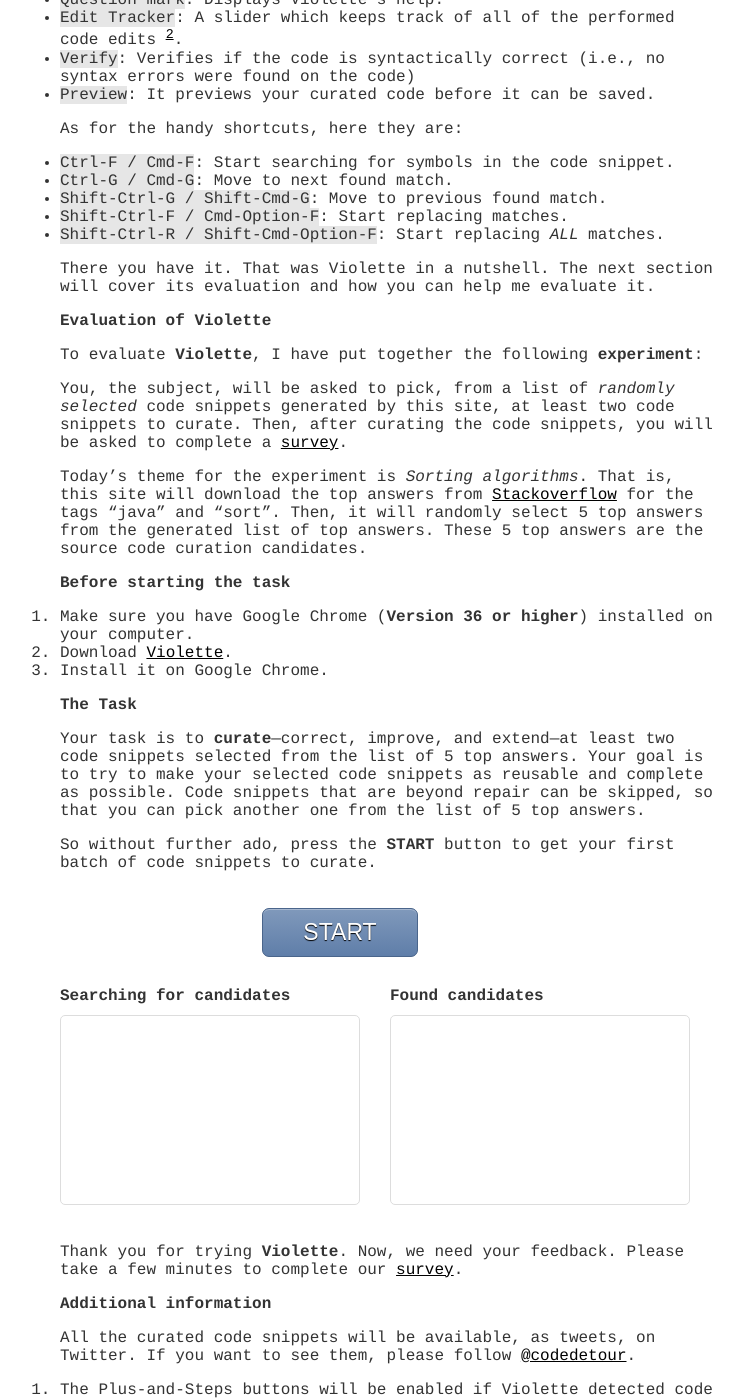
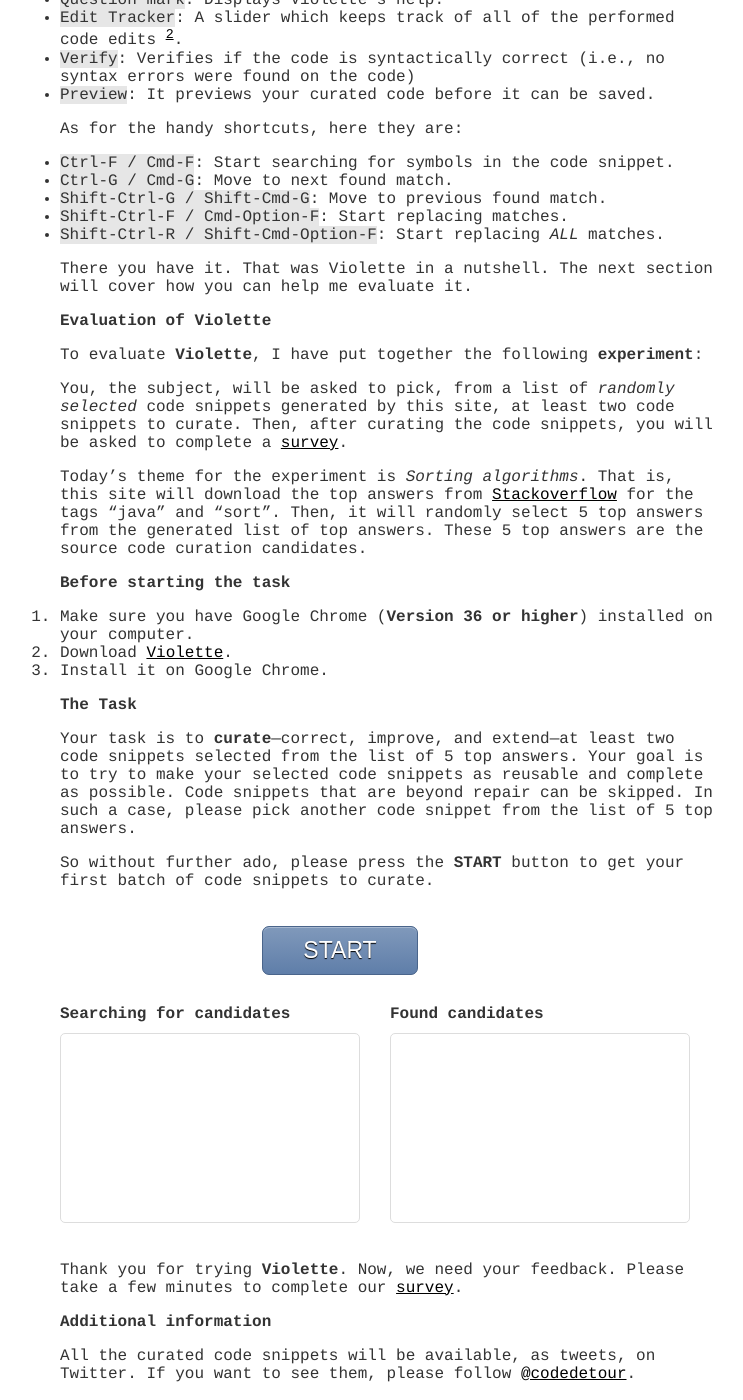
Before and after one commit to hsanchez/hsanchez.github.io, a Jekyll site: the page built from posts/thesiswork/tools/_posts/2014-07-22-violette.md, in a window 1280 px wide and 1400 px high, scrolled down 2172 px. Shown: the whole window, without its empty margins (250-993 px from the left). Built offline with Jekyll 4.4.1, drawn with Linux system fonts in a browser that asks for light colours; Markdown is read by kramdown in place of the engine named in the settings; some of the changed text lies outside the part shown.

Commit message:
updating violette's page

```diff
--- a/posts/thesiswork/tools/_posts/2014-07-22-violette.md
+++ b/posts/thesiswork/tools/_posts/2014-07-22-violette.md
@@ -22,10 +22,10 @@
 
 {% include image.html url="http://www.huascarsanchez.com/static/PlusAndSteps.png" description="Get started with Violette" caption="Fig2. Unlocking Violette's Scratchspace." height = "176" width = "472"%}
 
-The `Plus-and-Steps` buttons require you to enter certain information before unlocking the Scratchspace:
+Once pressed, any of these buttons will ask you to enter certain information before unlocking the Scratchspace:
 
-* `Plus`: It takes either a class name or a class name plus a method signature as a input. The required input uses the syntax `Class[#method(arg:type...):type]` where `Class` is a class name, and `[#method(arg:type...):type]` is an optional method signature. For example, you can either enter `Sorter`, `Sorter#sorts():void`, or `Sorter#sorts(array:Int[]):void`.
-* `Steps`: It takes a `Classname` as an input. For example, you can enter `Sorter`.
+* `Plus`: It'll ask you to enter either a class name or a class name plus a method signature. This input uses the syntax `Class[#method(arg:type...):type]` where `Class` is a class name, and `[#method(arg:type...):type]` is an optional method signature. For example, you can either enter `Sorter`, `Sorter#sorts():void`, or `Sorter#sorts(array:Int[]):void`.
+* `Steps`: It'll ask you to enter a class name. For example, you can enter `Sorter`.
 
 # The Rest ...
 
@@ -54,7 +54,7 @@
 * `Shift-Ctrl-F / Cmd-Option-F`: Start replacing matches.
 * `Shift-Ctrl-R / Shift-Cmd-Option-F`: Start replacing *ALL* matches.
 
-There you have it. That was Violette in a nutshell. The next section will cover its evaluation and how you can help me evaluate it.
+There you have it. That was Violette in a nutshell. The next section will cover how you can help me evaluate it.
 
 ## Evaluation of Violette
 
@@ -74,9 +74,9 @@
 
 ## The Task
 
-Your task is to **curate**—correct, improve, and extend—at least two code snippets selected from the list of 5 top answers. Your goal is to try to make your selected code snippets as reusable and complete as possible. Code snippets that are beyond repair can be skipped, so that you can pick another one from the list of 5 top answers.
+Your task is to **curate**—correct, improve, and extend—at least two code snippets selected from the list of 5 top answers. Your goal is to try to make your selected code snippets as reusable and complete as possible. Code snippets that are beyond repair can be skipped. In such a case, please pick another code snippet from the list of 5 top answers.
 
-So without further ado, press the **START** button to get your first batch of code snippets to curate.
+So without further ado, please press the **START** button to get your first batch of code snippets to curate.
 
 <div class="sorter">
     <button id="sort">START</button>
@@ -98,8 +98,7 @@
 <div id="clear"></div>
 
 
-Thank you for trying **Violette**. Now, we need your feedback. Please take a few minutes
-to complete our [survey](http://goo.gl/vzqmzG).
+Thank you for trying **Violette**. Now, we need your feedback. Please take a few minutes to complete our [survey](http://goo.gl/vzqmzG).
 
 
 ## Additional information
```
